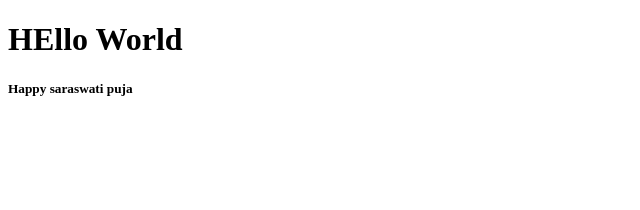
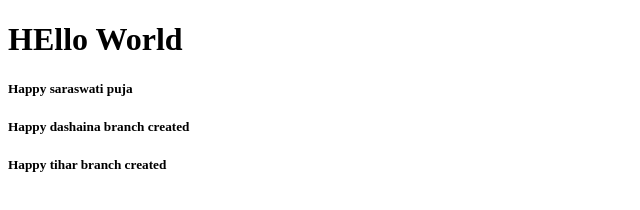
Before and after one commit to Saksham2005Kshatri/SakshamL3D, a plain HTML site: page index.html in a window 1280 px wide. Shown: the whole page, without its empty margins (0-640 px from the left). Drawn offline with Linux system fonts and the light colour scheme.

Commit message:
happy tihar

```diff
--- a/index.html
+++ b/index.html
@@ -8,5 +8,7 @@
   <body>
     <h1>HEllo World</h1>
     <h5>Happy saraswati puja</h5>
+    <h5>Happy dashaina branch created</h5>
+    <h5>Happy tihar branch created</h5>
   </body>
 </html>
```
